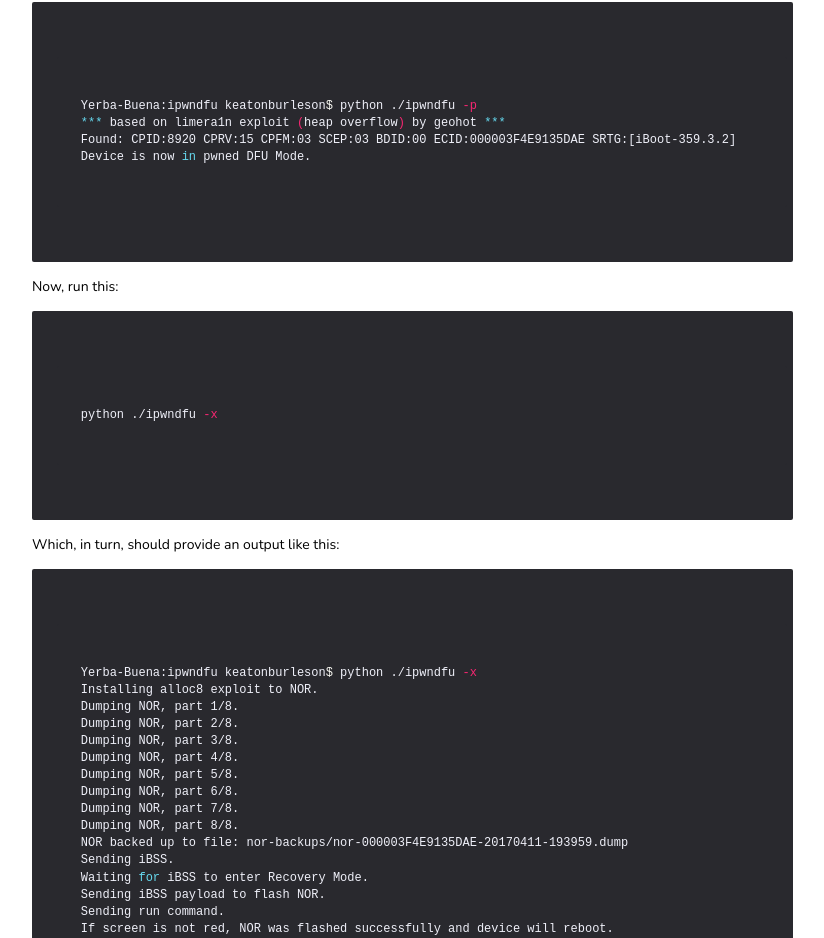
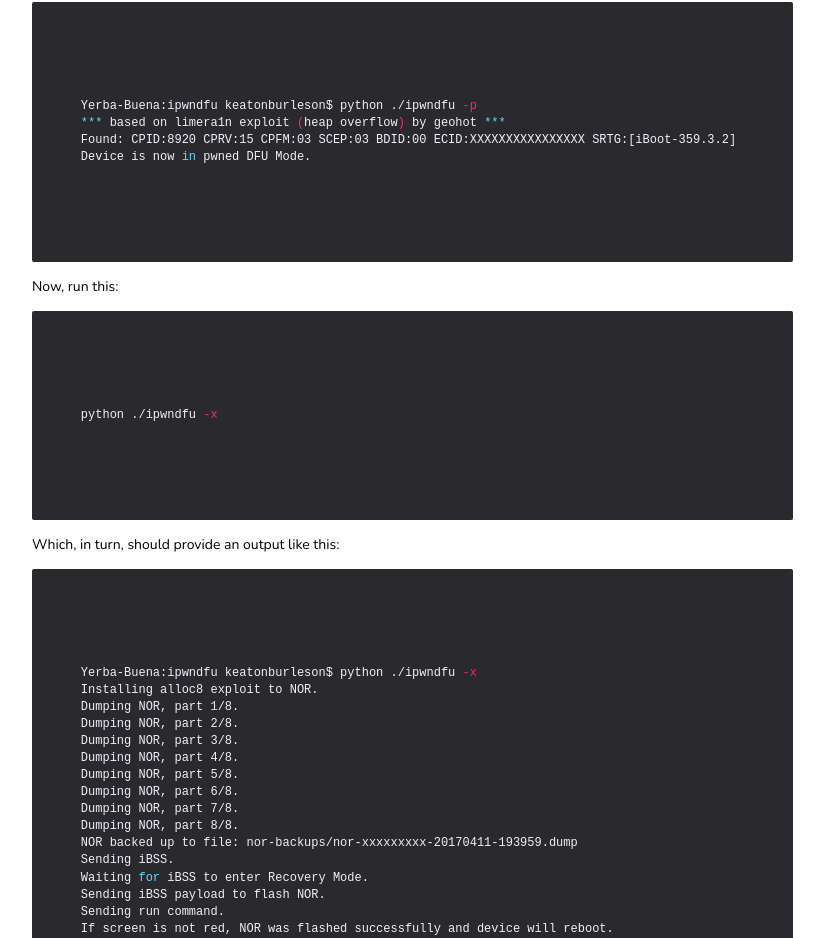
Before and after one commit to 128keaton/.com, a Jekyll site: the page built from _posts/2017-04-11-how-i-got-312-on-a-3gs-from-2011.markdown, in a window 1280 px wide and 1400 px high, scrolled down 5683 px. Shown: the part 127-1065 px from the top of the window, without its empty margins (251-1075 px from the left). Built offline with Jekyll 4.4.1, drawn with Linux system fonts in a browser that asks for light colours; nearby versions of some CDN libraries; some of the changed text lies outside the part shown.

Commit message:
Updating to 128keaton/128keaton.com@25a23a9f518f83c6b8fec6b17df46cd0caa0186d.

````diff
--- a/_posts/2017-04-11-how-i-got-312-on-a-3gs-from-2011.markdown
+++ b/_posts/2017-04-11-how-i-got-312-on-a-3gs-from-2011.markdown
@@ -3,7 +3,7 @@ layout: post
 title: "How I got 3.1.2 on a 3G[s] fROM 2011"
 date: "2017-04-11 19:56:57 -0500"
 ---
-![]("/images/iphone3gs3.1.2.jpg")
+![](http://images.128keaton.com/iphone3gs3.1.2.jpg)
 
 See that? That is an iPhone 3G[s] running 3.1.2. What makes this special is that this is a *new boot ROM* 3G[s] thats been downgraded. And, for the cherry on top, its an iPhone that shipped with iOS 5 originally. How did I do it?
 
@@ -122,7 +122,7 @@ It should output something like this:
 ``` bash
 Yerba-Buena:ipwndfu keatonburleson$ python ./ipwndfu -p
 *** based on limera1n exploit (heap overflow) by geohot ***
-Found: CPID:8920 CPRV:15 CPFM:03 SCEP:03 BDID:00 ECID:000003F4E9135DAE SRTG:[iBoot-359.3.2]
+Found: CPID:8920 CPRV:15 CPFM:03 SCEP:03 BDID:00 ECID:XXXXXXXXXXXXXXXX SRTG:[iBoot-359.3.2]
 Device is now in pwned DFU Mode.
 ```
 
@@ -142,7 +142,7 @@ It should output something like this:
 ``` bash
 Yerba-Buena:ipwndfu keatonburleson$ python ./ipwndfu -p
 *** based on limera1n exploit (heap overflow) by geohot ***
-Found: CPID:8920 CPRV:15 CPFM:03 SCEP:03 BDID:00 ECID:000003F4E9135DAE SRTG:[iBoot-359.3.2]
+Found: CPID:8920 CPRV:15 CPFM:03 SCEP:03 BDID:00 ECID:XXXXXXXXXXXXXXXX SRTG:[iBoot-359.3.2]
 Device is now in pwned DFU Mode.
 ```
 
@@ -164,7 +164,7 @@ Dumping NOR, part 5/8.
 Dumping NOR, part 6/8.
 Dumping NOR, part 7/8.
 Dumping NOR, part 8/8.
-NOR backed up to file: nor-backups/nor-000003F4E9135DAE-20170411-193959.dump
+NOR backed up to file: nor-backups/nor-xxxxxxxxx-20170411-193959.dump
 Sending iBSS.
 Waiting for iBSS to enter Recovery Mode.
 Sending iBSS payload to flash NOR.
````
